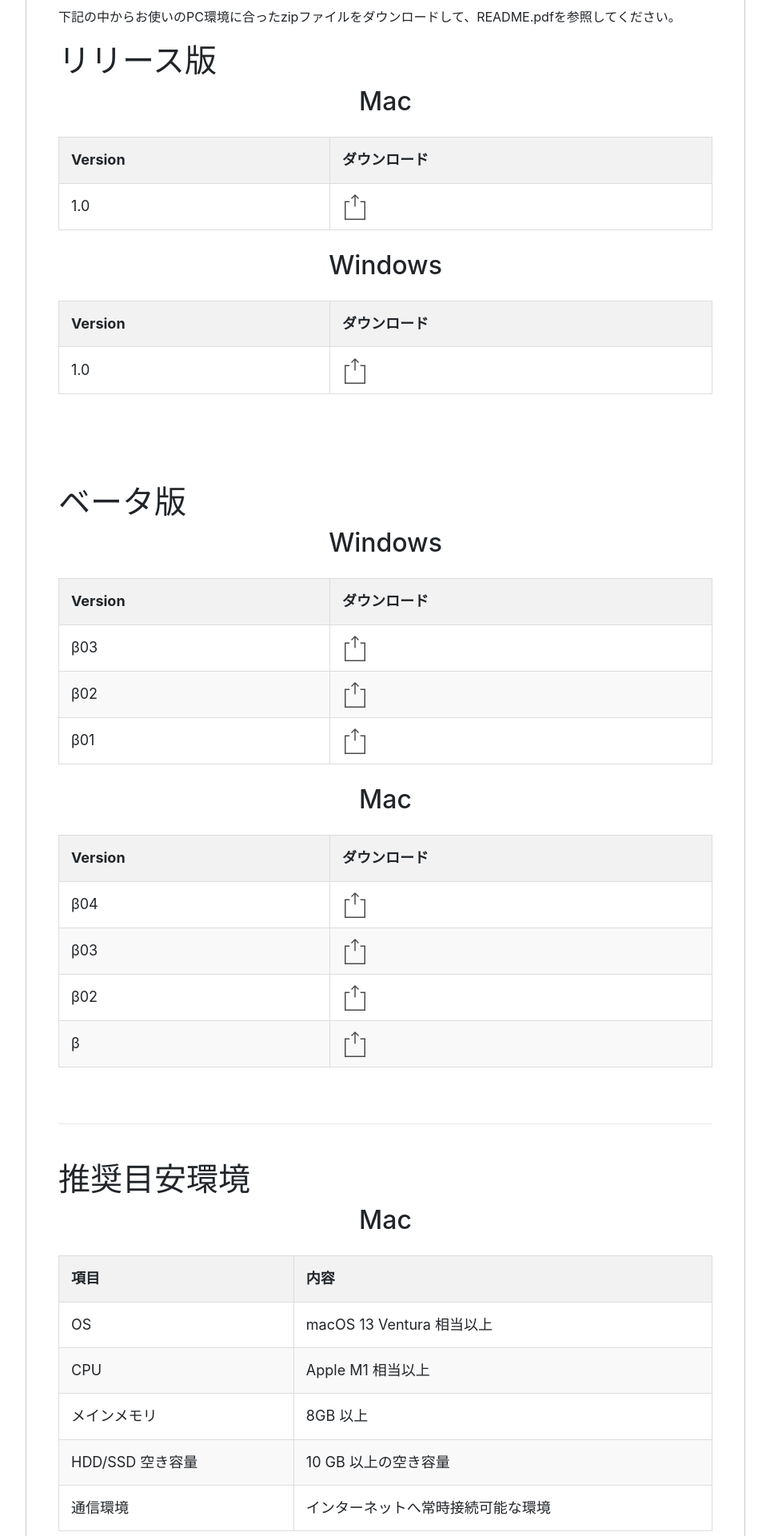
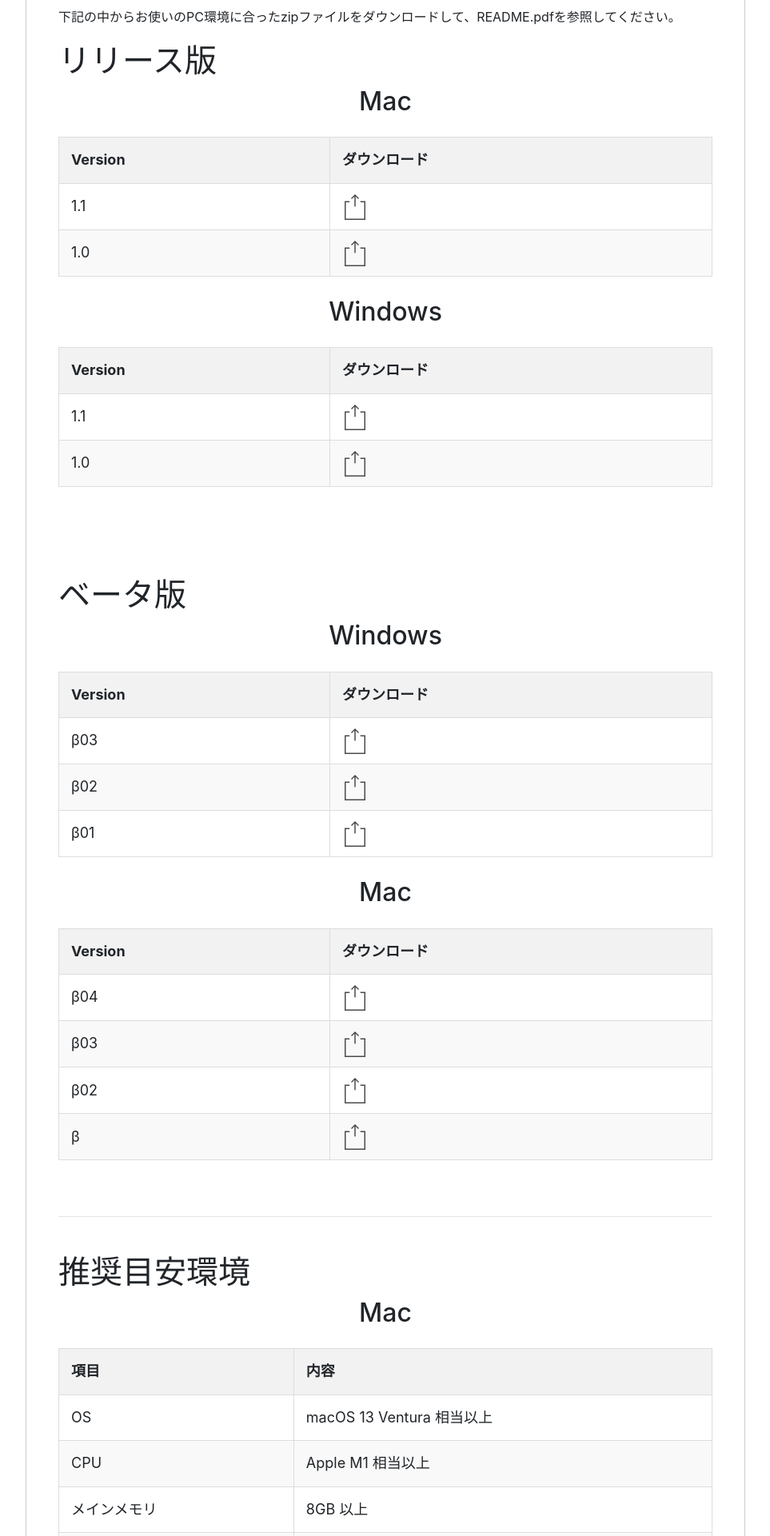
Before and after one commit to bishimaru/web_mail_operator, a Django app: page /how_to_use/ in a window 1280 px wide. Shown: the part 339-2260 px from the top of the page at 80% size, without its empty margins (158-1121 px from the left). Run offline with Django 3.2, Linux system fonts and the light colour scheme; some libraries are stand-ins or nearby versions.

Commit message:
auto commit

```diff
--- a/templates/how_to_use.html
+++ b/templates/how_to_use.html
@@ -17,6 +17,11 @@
     </thead>
     <tbody>
       <tr>
+        <td>1.1</td>
+        <td><a href="{% static 'downloads/mac/meruopetyan_61106.zip' %}" download>
+          <img src="{% static 'img/download_icon.png' %}" alt="Download Icon" /></a></td>
+      </tr>
+      <tr>
         <td>1.0</td>
         <td><a href="{% static 'downloads/mac/20240914_release.zip' %}" download>
           <img src="{% static 'img/download_icon.png' %}" alt="Download Icon" /></a></td>
@@ -32,6 +37,11 @@
       </tr>
     </thead>
     <tbody>
+      <tr>
+        <td>1.1</td>
+        <td><a href="{% static 'downloads/win/meruopetyan_w_61106.zip' %}" download>
+          <img src="{% static 'img/download_icon.png' %}" alt="Download Icon" /></a></td>
+      </tr>
       <tr>
         <td>1.0</td>
         <td><a href="{% static 'downloads/win/meruopewin60927.zip' %}" download>
```
Also changed, not shown: 6 other files.
